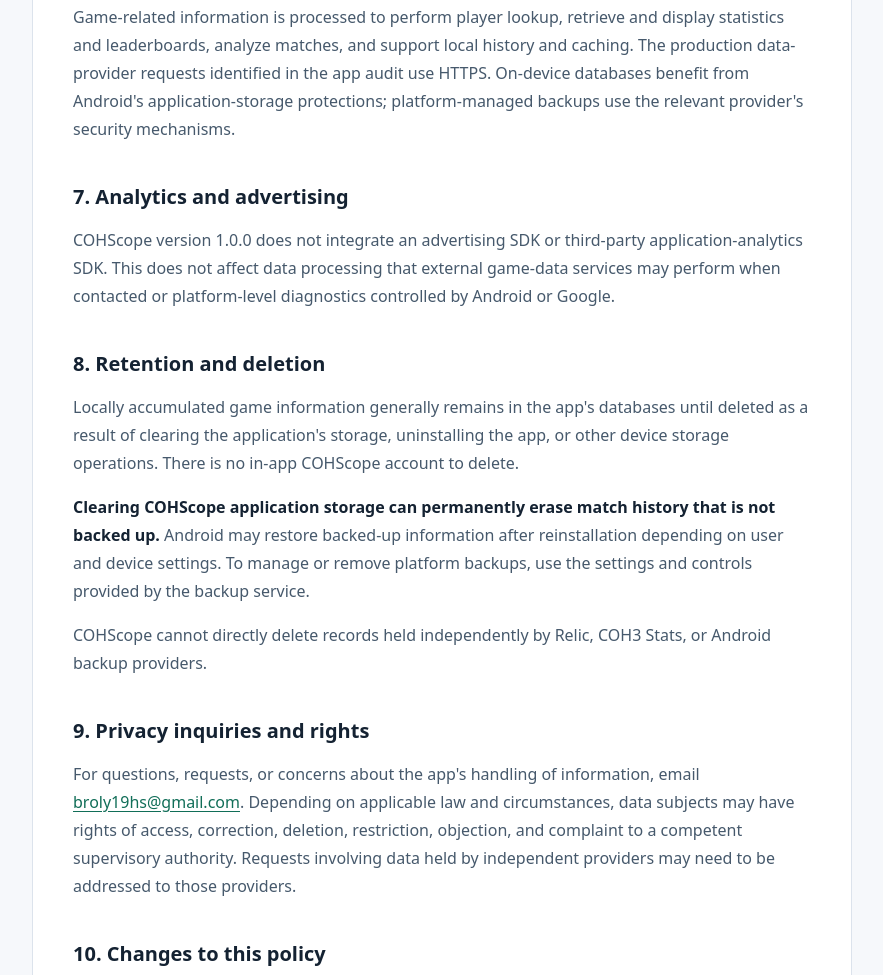
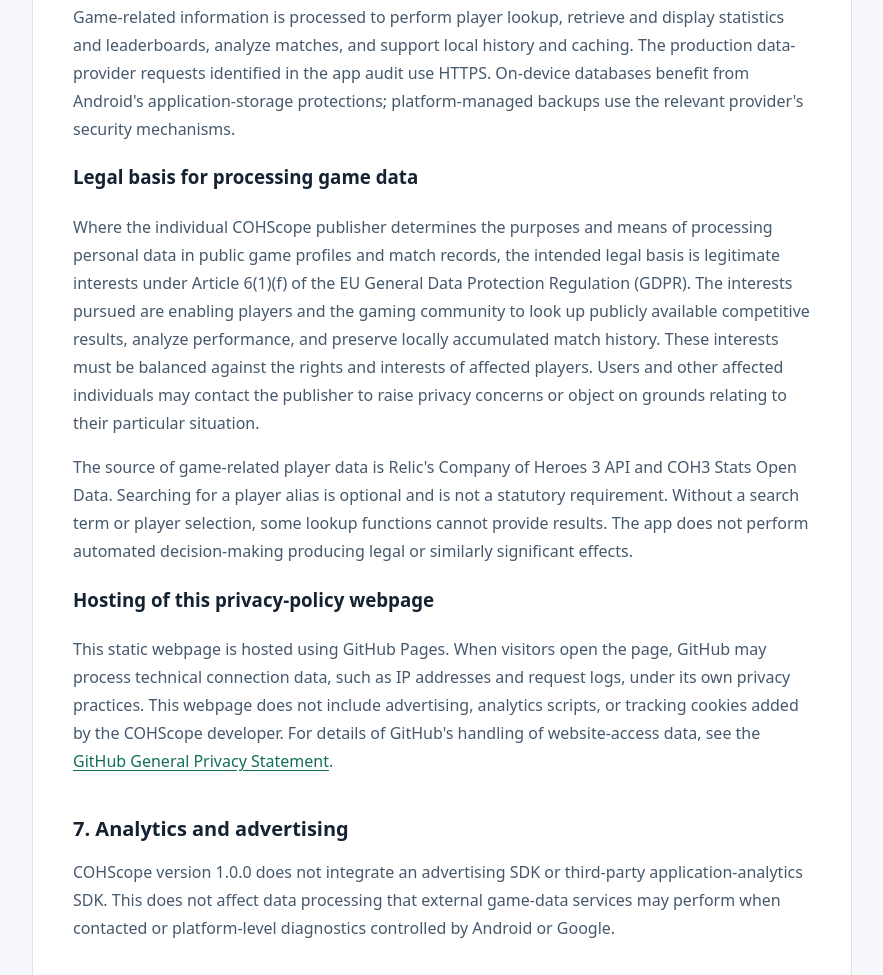
Before and after one commit to Broly19HS/cohscope-privacy, a plain HTML site: page index.html in a window 1280 px wide. Shown: the part 1909-2884 px from the top of the page, without its empty margins (198-1081 px from the left). Drawn offline with Linux system fonts and the light colour scheme.

Commit message:
docs: clarify GDPR legal basis and privacy site hosting

```diff
--- a/index.html
+++ b/index.html
@@ -67,6 +67,13 @@
     <h2 id="purposes">6. Purposes and security</h2>
     <p>Game-related information is processed to perform player lookup, retrieve and display statistics and leaderboards, analyze matches, and support local history and caching. The production data-provider requests identified in the app audit use HTTPS. On-device databases benefit from Android's application-storage protections; platform-managed backups use the relevant provider's security mechanisms.</p>
 
+    <h3>Legal basis for processing game data</h3>
+    <p>Where the individual COHScope publisher determines the purposes and means of processing personal data in public game profiles and match records, the intended legal basis is legitimate interests under Article 6(1)(f) of the EU General Data Protection Regulation (GDPR). The interests pursued are enabling players and the gaming community to look up publicly available competitive results, analyze performance, and preserve locally accumulated match history. These interests must be balanced against the rights and interests of affected players. Users and other affected individuals may contact the publisher to raise privacy concerns or object on grounds relating to their particular situation.</p>
+    <p>The source of game-related player data is Relic's Company of Heroes 3 API and COH3 Stats Open Data. Searching for a player alias is optional and is not a statutory requirement. Without a search term or player selection, some lookup functions cannot provide results. The app does not perform automated decision-making producing legal or similarly significant effects.</p>
+
+    <h3>Hosting of this privacy-policy webpage</h3>
+    <p>This static webpage is hosted using GitHub Pages. When visitors open the page, GitHub may process technical connection data, such as IP addresses and request logs, under its own privacy practices. This webpage does not include advertising, analytics scripts, or tracking cookies added by the COHScope developer. For details of GitHub's handling of website-access data, see the <a href="https://docs.github.com/en/site-policy/privacy-policies/github-general-privacy-statement" rel="noopener noreferrer">GitHub General Privacy Statement</a>.</p>
+
     <h2 id="analytics">7. Analytics and advertising</h2>
     <p>COHScope version 1.0.0 does not integrate an advertising SDK or third-party application-analytics SDK. This does not affect data processing that external game-data services may perform when contacted or platform-level diagnostics controlled by Android or Google.</p>
 
```
